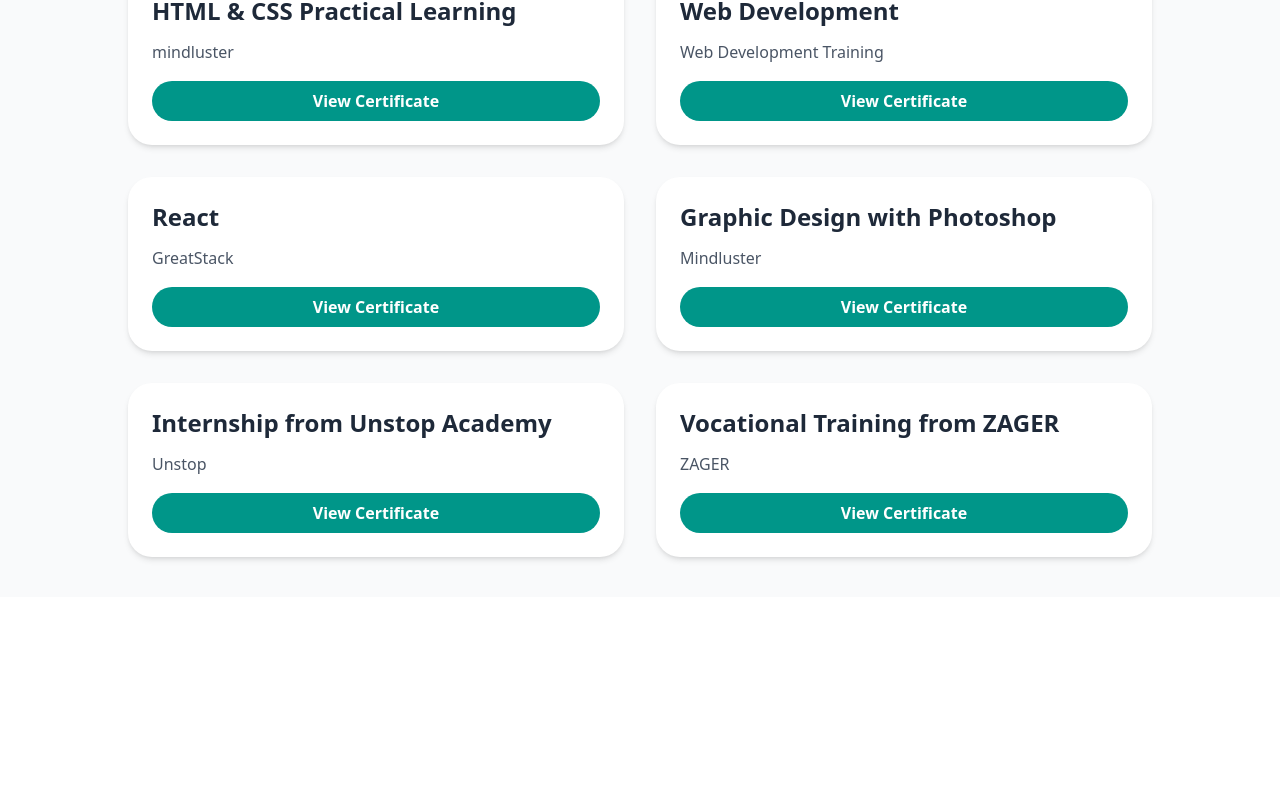
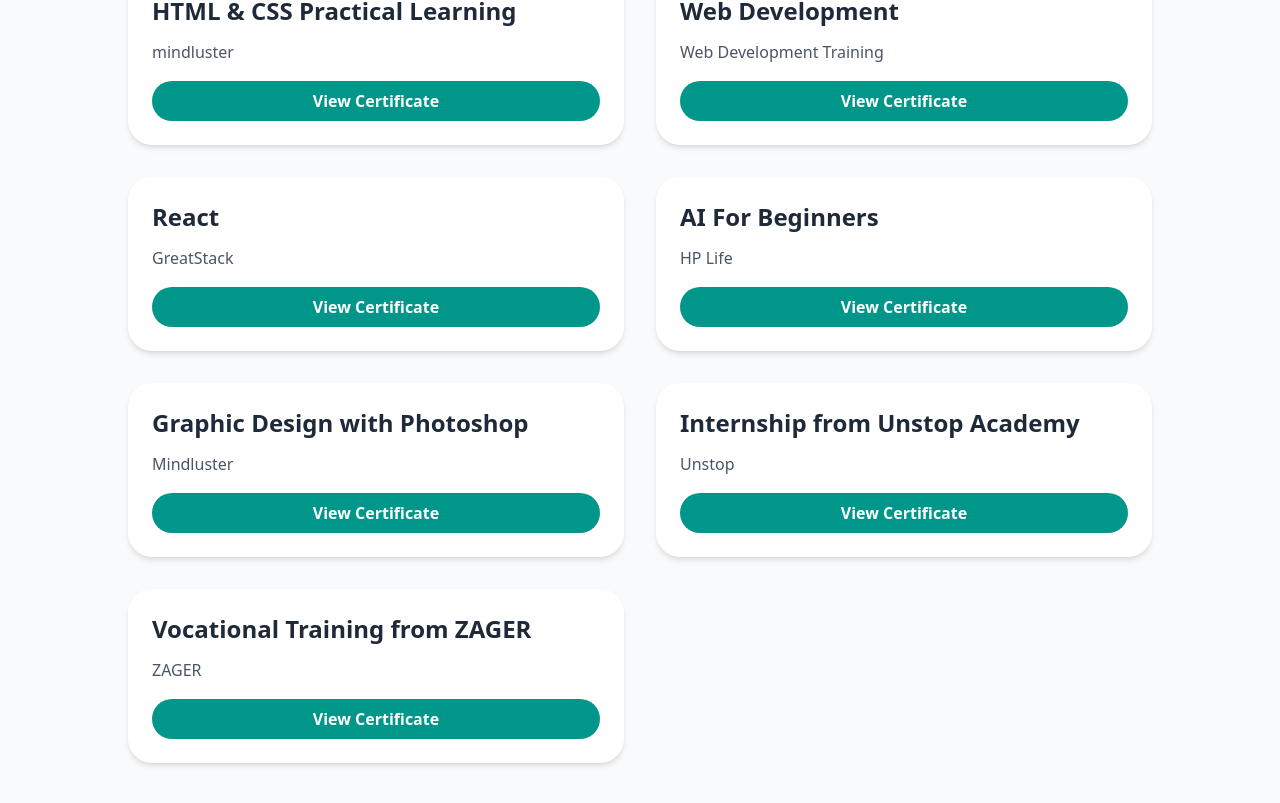
Before and after one commit to saurabh5286/Res-portfolio, a React (Vite) app: page / in a window 1280 px wide. Shown: the part 1883-2686 px from the top of the page. Before the commit the page ends 2480 px from the top, so only its background shows below. Built offline with nearby package versions, Linux system fonts and the light colour scheme.

Commit message:
Certificates.jsx

```diff
--- a/src/components/pages/Certificates.jsx
+++ b/src/components/pages/Certificates.jsx
@@ -36,6 +36,14 @@
       imgSrc: "/React.jpg",
       imgAlt: "React Certificate",
       id: "react-cert",
+    },
+
+    {
+      title: "AI For Beginners",
+      description: "HP Life",
+      imgSrc: "/HP.jpg",
+      imgAlt: "HP Certificate",
+      id: "hp-cert",
     },
     {
       title: "Graphic Design with Photoshop",
```
